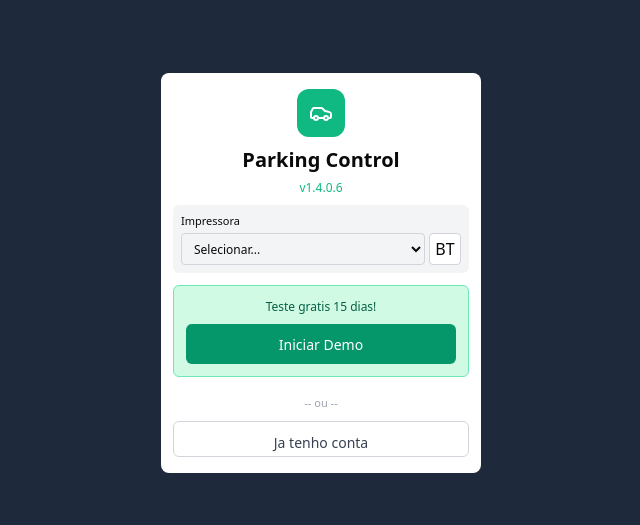
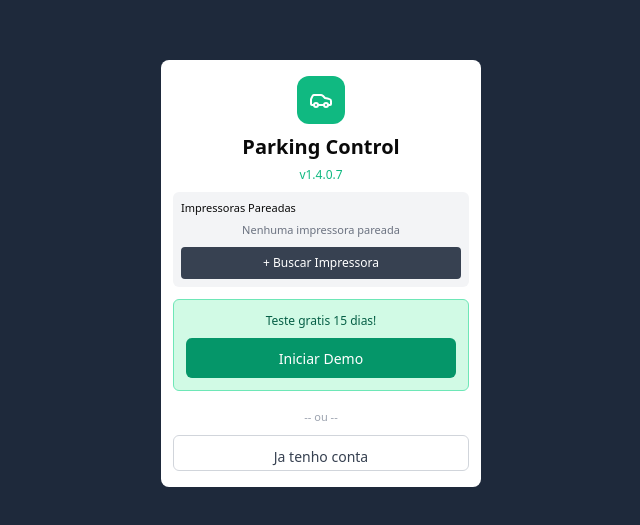
Before and after one commit to hscopes-hash/estacionamento, a Next.js app: page / in a window 1280 px wide. Shown: the part 121-646 px from the top of the page, without its empty margins (319-959 px from the left). Built offline with nearby package versions, Linux system fonts and the light colour scheme.

Commit message:
v1.4.0.7 - Lista de impressoras Bluetooth ja pareadas com opcao de reconectar

```diff
--- a/src/app/page.tsx
+++ b/src/app/page.tsx
@@ -295,8 +295,13 @@ function LoginScreen({ onLogin }: { onLogin: (user: User, token: string, empresa
   const [loading, setLoading] = useState(false)
   const [error, setError] = useState('')
   const [showDemo, setShowDemo] = useState(true)
+  const [connectingPrinter, setConnectingPrinter] = useState<string | null>(null)
 
-  const { printers, selectedPrinter, setSelectedPrinter, isScanning, connectionStatus, error: printerError, scanPrinters } = usePrinter()
+  const {
+    printers, selectedPrinter, setSelectedPrinter, isScanning,
+    connectionStatus, error: printerError, scanPrinters,
+    connectPrinter, reconnectPrinter, forgetPrinter
+  } = usePrinter()
 
   const handleLogin = async (e: React.FormEvent) => {
     e.preventDefault()
@@ -333,6 +338,25 @@ function LoginScreen({ onLogin }: { onLogin: (user: User, token: string, empresa
     }
   }
 
+  const handleConnectPrinter = async (printer: typeof printers[0]) => {
+    setConnectingPrinter(printer.id)
+    try {
+      await connectPrinter(printer)
+    } finally {
+      setConnectingPrinter(null)
+    }
+  }
+
+  const handleReconnect = async () => {
+    if (!selectedPrinter) return
+    setConnectingPrinter(selectedPrinter.id)
+    try {
+      await reconnectPrinter()
+    } finally {
+      setConnectingPrinter(null)
+    }
+  }
+
   return (
     <div style={{ ...styles.container, display: 'flex', flexDirection: 'column', alignItems: 'center', justifyContent: 'center' }}>
       <div style={{ ...styles.card, width: '100%', maxWidth: '320px' }}>
@@ -348,29 +372,118 @@ function LoginScreen({ onLogin }: { onLogin: (user: User, token: string, empresa
         </div>
 
         <div style={{ padding: '0 12px 16px' }}>
-          {/* Impressora */}
+          {/* Impressoras Pareadas */}
           <div style={{ backgroundColor: '#f3f4f6', borderRadius: '6px', padding: '8px', marginBottom: '12px' }}>
-            <div style={{ fontSize: '11px', fontWeight: '500', marginBottom: '4px' }}>
-              Impressora
-              {connectionStatus === 'connected' && <span style={{ color: '#16a34a', marginLeft: '8px' }}>OK</span>}
+            <div style={{ fontSize: '11px', fontWeight: '500', marginBottom: '6px', display: 'flex', justifyContent: 'space-between', alignItems: 'center' }}>
+              <span>Impressoras Pareadas</span>
+              {connectionStatus === 'connected' && <span style={{ color: '#16a34a' }}>Conectado</span>}
+              {connectionStatus === 'connecting' && <span style={{ color: '#d97706' }}>Conectando...</span>}
             </div>
-            <div style={{ display: 'flex', gap: '4px' }}>
-              <select
-                style={{ flex: 1, height: '32px', fontSize: '12px', padding: '0 8px', borderRadius: '4px', border: '1px solid #d1d5db' }}
-                value={selectedPrinter?.id || ''}
-                onChange={(e) => {
-                  const printer = printers.find(p => p.id === e.target.value)
-                  if (printer) setSelectedPrinter(printer)
-                }}
-              >
-                <option value="">Selecionar...</option>
-                {printers.map(p => <option key={p.id} value={p.id}>{p.name}</option>)}
-              </select>
-              <button onClick={scanPrinters} disabled={isScanning} style={{ width: '32px', height: '32px', border: '1px solid #d1d5db', borderRadius: '4px', backgroundColor: 'white', cursor: 'pointer' }}>
-                {isScanning ? '...' : 'BT'}
-              </button>
-            </div>
-            {printerError && <p style={{ fontSize: '10px', color: '#dc2626', marginTop: '4px' }}>{printerError}</p>}
+
+            {/* Lista de impressoras pareadas */}
+            {printers.length > 0 ? (
+              <div style={{ marginBottom: '8px' }}>
+                {printers.map(printer => (
+                  <div
+                    key={printer.id}
+                    style={{
+                      display: 'flex',
+                      alignItems: 'center',
+                      justifyContent: 'space-between',
+                      padding: '6px 8px',
+                      backgroundColor: selectedPrinter?.id === printer.id ? '#e0f2fe' : 'white',
+                      borderRadius: '4px',
+                      marginBottom: '4px',
+                      border: selectedPrinter?.id === printer.id ? '1px solid #0ea5e9' : '1px solid #e5e7eb',
+                    }}
+                  >
+                    <div style={{ flex: 1, minWidth: 0 }}>
+                      <p style={{ fontSize: '12px', fontWeight: '500', margin: 0, truncate: 'ellipsis', overflow: 'hidden', whiteSpace: 'nowrap' }}>
+                        {printer.name}
+                      </p>
+                      <p style={{ fontSize: '10px', color: printer.connected ? '#16a34a' : '#6b7280', margin: 0 }}>
+                        {printer.connected ? 'Conectado' : 'Pareado'}
+                      </p>
+                    </div>
+                    <div style={{ display: 'flex', gap: '4px' }}>
+                      {selectedPrinter?.id === printer.id && !printer.connected && (
+                        <button
+                          onClick={handleReconnect}
+                          disabled={connectingPrinter === printer.id}
+                          style={{
+                            padding: '4px 8px',
+                            fontSize: '10px',
+                            backgroundColor: '#0ea5e9',
+                            color: 'white',
+                            border: 'none',
+                            borderRadius: '4px',
+                            cursor: 'pointer',
+                          }}
+                        >
+                          {connectingPrinter === printer.id ? '...' : 'Conectar'}
+                        </button>
+                      )}
+                      <button
+                        onClick={() => setSelectedPrinter(printer)}
+                        style={{
+                          padding: '4px 8px',
+                          fontSize: '10px',
+                          backgroundColor: selectedPrinter?.id === printer.id ? '#0ea5e9' : '#6b7280',
+                          color: 'white',
+                          border: 'none',
+                            borderRadius: '4px',
+                          cursor: 'pointer',
+                        }}
+                      >
+                        Selecionar
+                      </button>
+                      <button
+                        onClick={() => forgetPrinter(printer.id)}
+                        style={{
+                          padding: '4px 6px',
+                          fontSize: '10px',
+                          backgroundColor: '#ef4444',
+                          color: 'white',
+                          border: 'none',
+                          borderRadius: '4px',
+                          cursor: 'pointer',
+                        }}
+                      >
+                        X
+                      </button>
+                    </div>
+                  </div>
+                ))}
+              </div>
+            ) : (
+              <p style={{ fontSize: '11px', color: '#6b7280', margin: '0 0 8px', textAlign: 'center' }}>
+                Nenhuma impressora pareada
+              </p>
+            )}
+
+            {/* Botao para buscar nova impressora */}
+            <button
+              onClick={scanPrinters}
+              disabled={isScanning}
+              style={{
+                width: '100%',
+                height: '32px',
+                fontSize: '12px',
+                backgroundColor: '#374151',
+                color: 'white',
+                border: 'none',
+                borderRadius: '4px',
+                cursor: isScanning ? 'wait' : 'pointer',
+                display: 'flex',
+                alignItems: 'center',
+                justifyContent: 'center',
+                gap: '4px',
+              }}
+            >
+              {isScanning ? 'Buscando...' : '+ Buscar Impressora'}
+            </button>
+
+            {printerError && <p style={{ fontSize: '10px', color: '#dc2626', marginTop: '4px', margin: '4px 0 0' }}>{printerError}</p>}
           </div>
 
           {showDemo ? (
--- a/src/lib/version.ts
+++ b/src/lib/version.ts
@@ -2,7 +2,7 @@
  * Versão do projeto - Parking Control
  * Formato: MAJOR.MINOR.PATCH.BUILD
  */
-export const VERSION = 'v1.4.0.6'
+export const VERSION = 'v1.4.0.7'
 
 /**
  * Data de lançamento da versão atual
```
